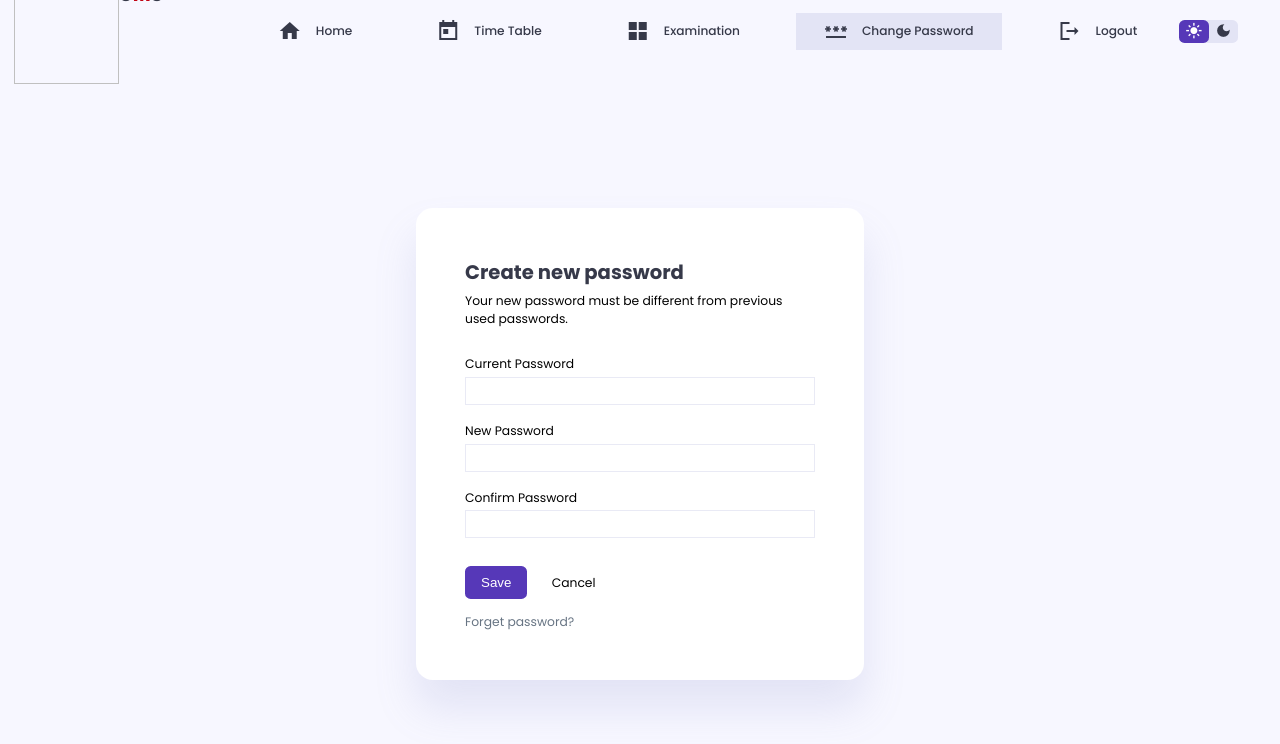
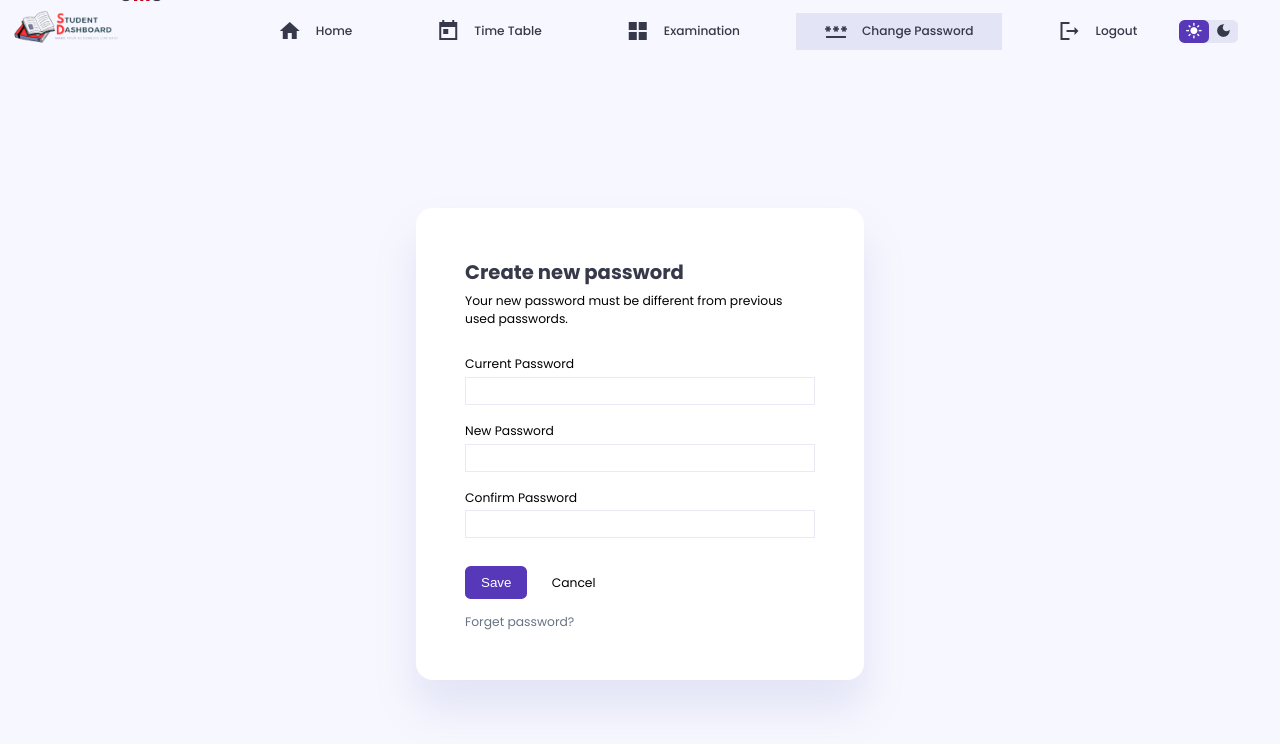
Before and after one commit to Aryan140802/Student-Dashboard-Website, a plain HTML site: page password.html in a window 1280 px wide. Drawn offline with Linux system fonts and the light colour scheme.

Commit message:
Update password.html

```diff
--- a/password.html
+++ b/password.html
@@ -6,7 +6,7 @@
     <meta name="viewport" content="width=device-width, initial-scale=1.0">
     <title>Student Dashboard</title>
     <link href="https://fonts.googleapis.com/icon?family=Material+Icons+Sharp" rel="stylesheet">
-    <link rel="shortcut icon" href="./images/logo.png">
+    <link rel="shortcut icon" href="logo.png">
     <link rel="stylesheet" href="style.css">
 
     <style>
@@ -68,7 +68,7 @@
 <body>
     <header>
         <div class="logo">
-            <img src="./images/logomain-removebg-preview.png" alt="">
+            <img src="logomain-removebg-preview.png" alt="">
             <h2>U<span class="danger">M</span>S</h2>
         </div>
         <div class="navbar">
```
